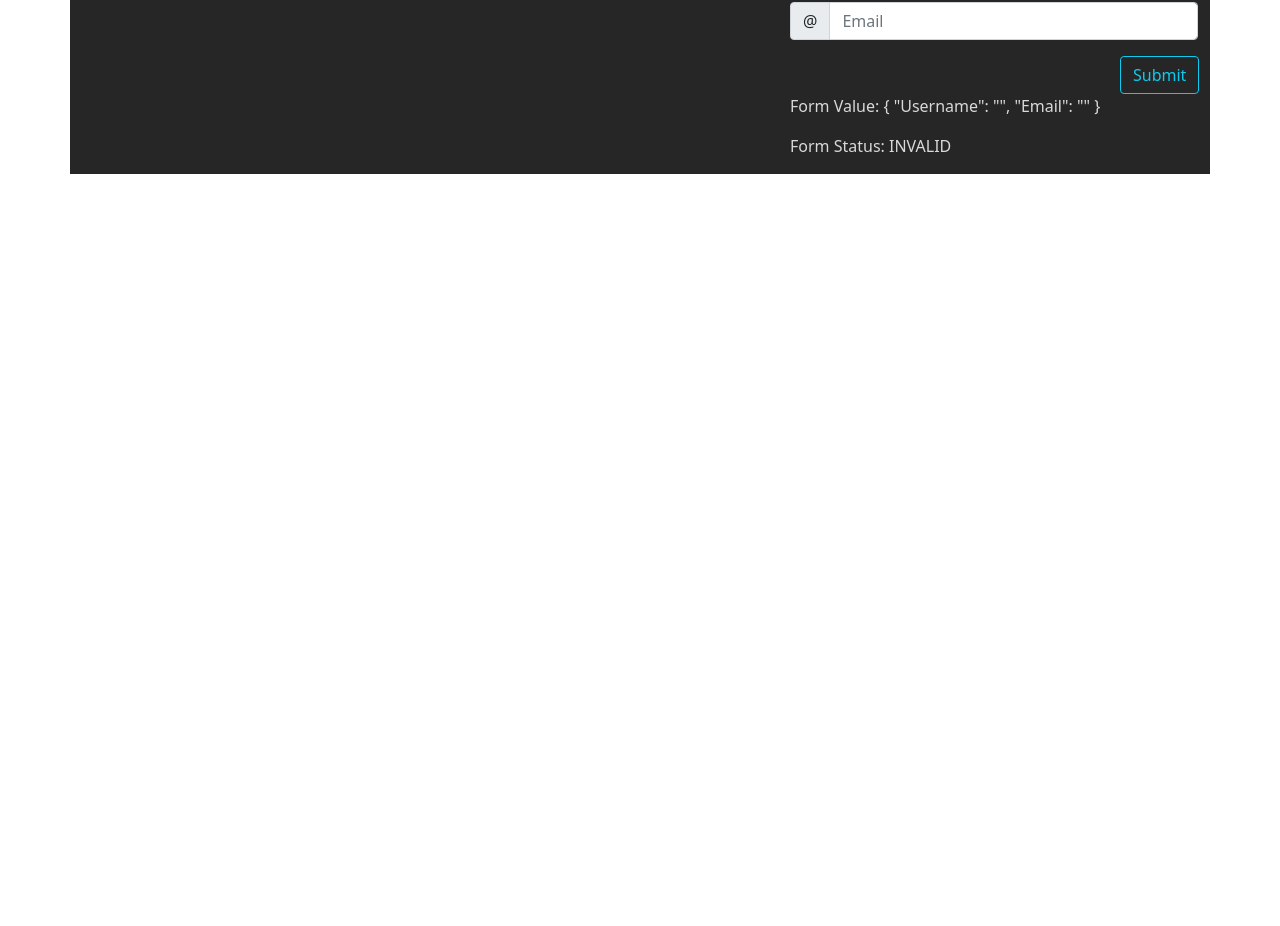
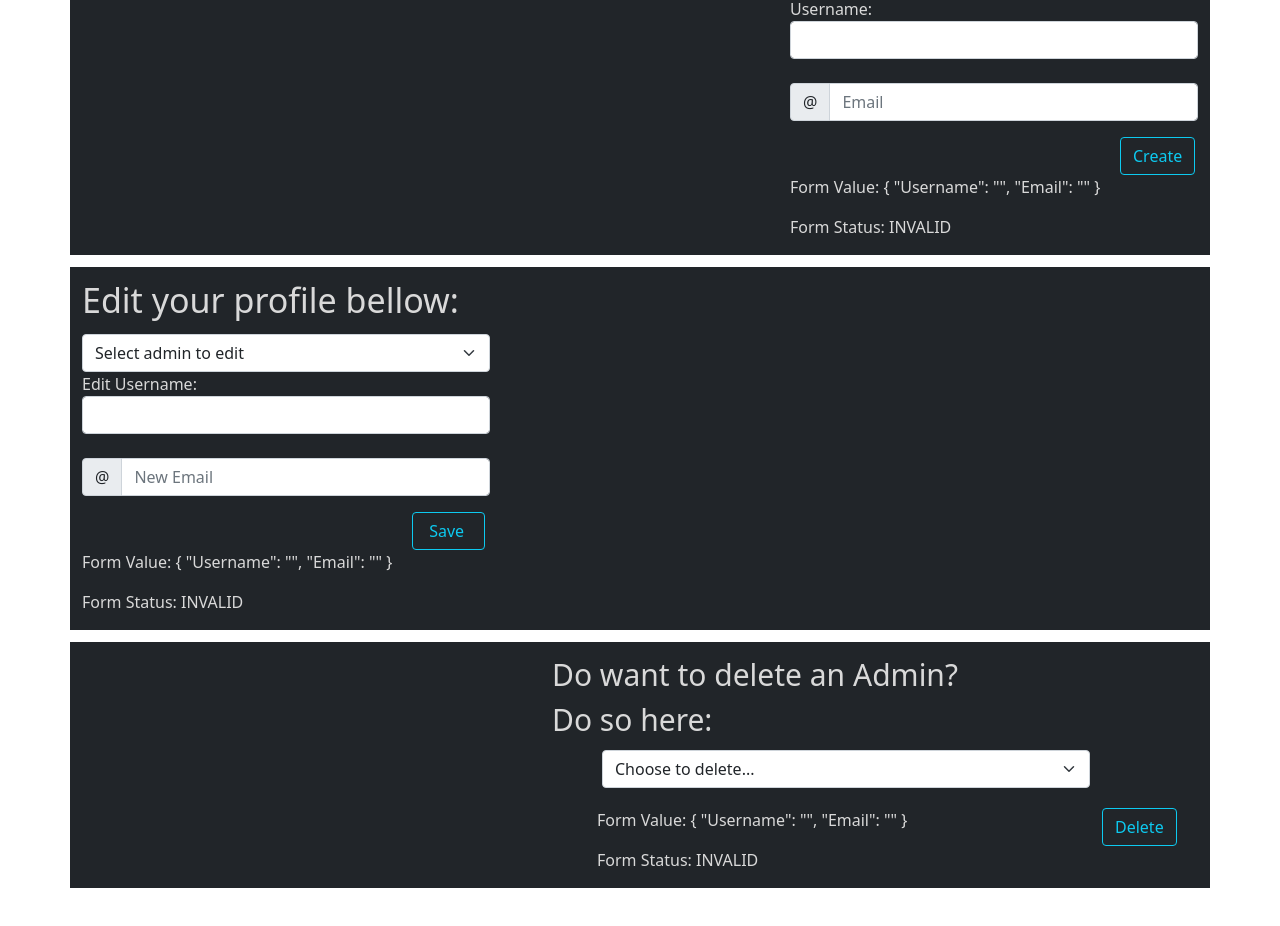
Before and after one commit to iNkidzy/StudyBuddy-Front-end, an Angular app: page / in a window 1280 px wide. Shown: the part 666-1592 px from the top of the page. Before the commit the page ends 1140 px from the top, so only its background shows below. Built offline with nearby package versions, Linux system fonts and the light colour scheme; no server answers.

Commit message:
CRUDFormsLayout

```diff
--- a/src/app/admin/admin-list/admin-list.component.css
+++ b/src/app/admin/admin-list/admin-list.component.css
@@ -1,15 +1,3 @@
-#form{
-  border-style: solid;
-  border-color: black;
-  border-width: 1px;
-
-  background-color: white;
-
-  margin-right: 100px;
-  margin-left: 3px;
-  margin-bottom: 10px;
-}
-
 #boxform{
   margin-top: 10px;
   margin-right: 590px;
@@ -17,8 +5,19 @@
 
 }
 
+#formBox{
+  margin-top: 10px;
+  margin-left: 470px;
+  width: 540px;
+}
+#submitEdit{
+  position: revert;
+  padding-right: 20px;
+
+
+}
+
 #input{
-
   margin-right: 500px;
   margin-left: 170px;
 }
@@ -29,21 +28,61 @@ height: 340px;
 
 #formRead{
 
-  margin-bottom: 300px;
+  margin-bottom: 20px;
   margin-left: 700px;
   display-inside: ruby-base-container;
 }
 
+#formUpdate{
+  margin-bottom: 20px;
+  margin-right:700px;
+  display-inside: ruby-text-container;
+
+}
+
+#formDelete{
+  margin-bottom: 20px;
+  margin-right:620px;
+  display-inside: ruby-text-container;
+}
 
 #listadmin{
 
- font-size: 20px;
+ font-size: 25px;
  --bs-font-sans-serif-font-family: "Apple SD Gothic Neo";
 
 }
 
 #Header2{
-
+  font-size: 34px;
   color: #d9d9d9;
   --bs-font-sans-serif-font-family: system-ui, "Apple SD Gothic Neo", bold;
 }
+
+#HeaderEdit{
+  font-size: 34px;
+  color: #d9d9d9;
+  --bs-font-sans-serif-font-family: system-ui, "Apple SD Gothic Neo", bold;
+}
+
+
+#selectDelete{
+   margin-bottom: 20px;
+   margin-left: 50px;
+}
+
+#Headerdelete{
+  position: inherit;
+  padding-top: 10px;
+  padding-bottom: 240px;
+  font-size: 30px;
+  color: #d9d9d9;
+  --bs-font-sans-serif-font-family: system-ui, "Apple SD Gothic Neo", bold;
+
+}
+
+#inputDelete{
+  position: absolute;
+  margin-left: 220px;
+
+}
--- a/src/app/admin/admin-list/admin-list.component.html
+++ b/src/app/admin/admin-list/admin-list.component.html
@@ -38,9 +38,9 @@
     <div class="container-md">
       <h3 style="padding: 20px">Hello Admin! Here are your fellow friends: </h3>
 
-      <ul style="background: #f2f2f2; ">
+      <ul style="background: #d9d9d9; ">
         <ul id="listadmin">
-        <li *ngFor="let admin of Admins"><a>Username:   </a> {{admin.name}}<br><a>Email:  </a>{{admin.email}}
+        <li *ngFor="let admin of Admins"><a>Username:   </a> {{admin.username}}<br><a>Email:  </a>{{admin.email}}
 
         </li>
         </ul>
@@ -49,10 +49,10 @@
     </div>
 
 
-<div class="container-lg" style="background: #262626;" >
+<div class="container-lg" style="background: #212529;" >
 
   <form class="row gx-3 gy-2 align-items-center" id = "formRead" action="#">
-    <div class="form-group" style="background:#262626">
+    <div class="form-group" style="background:#212529">
       <legend aria-describedby="emailHelp">
         <small id="Header2" class="form-text">Hey! Did you know that you can create a new Admin here:</small>
       </legend>
@@ -66,7 +66,7 @@
       </div>
 
       <div  style="margin-left: 330px">
-      <input class="btn btn-outline-info" id="inputSubmit" type="submit" value="Submit">
+      <input class="btn btn-outline-info" id="inputSubmit" type="submit" value="Create">
       </div>
                                     <!-- json data validation -->
       <p style="color: #d9d9d9" >
@@ -82,6 +82,84 @@
   </form>
 </div>
 
+                                 <!--- Admin Update -->
+
+    <div class="container-lg" style="background: #212529;" >
+
+      <form class="row gx-3 gy-2 align-items-center" id = "formUpdate" action="#">
+        <div class="form-group" style="background:#212529">
+          <legend aria-describedby="emailHelp">
+            <small id="HeaderEdit" class="form-text"> Edit your profile bellow:</small>
+          </legend>
+
+
+          <select class="form-select" aria-label="Default select example">
+            <option selected>Select admin to edit</option>
+            <option value="1">Nadia</option>
+            <option value="2">Martin</option>
+            <option value="3">Chili</option>
+          </select>
+
+          <div>
+            <label for="name2" style="color: #d9d9d9">Edit Username:</label><br>
+            <input type="text" class="form-control" id="name2" name="name" value=""><br>
+          </div>
+          <div class="input-group mb-3">
+            <span class="input-group-text" id="basic-addon3">@</span>
+            <input type="text" class="form-control" placeholder="New Email" aria-label="New Email" aria-describedby="basic-addon1">
+          </div>
+
+          <div  style="margin-left: 330px">
+            <input class="btn btn-outline-info" id="submitEdit" type="submit" value=" Save">
+          </div>
+          <!-- json data validation -->
+          <p style="color: #d9d9d9" >
+            Form Value: {{ profileForm.value | json }}
+          </p>
+
+
+          <p style="color: #d9d9d9">
+            Form Status: {{ profileForm.status }}
+          </p>
+
+        </div>
+      </form>
+    </div>
+
+
+
+                                  <!-- Admin Delete -->
+    <div class="container-lg" style="background: #212529;" >
+
+      <form class="row gx-3 gy-2 align-items-center" id = "formDelete" action="#">
+        <div class="form-group" style="background:#212529" id="formBox">
+          <legend aria-describedby="emailHelp">
+            <small  class="form-text" id="Headerdelete">Do want to delete an Admin?<br> Do so here:</small>
+          </legend>
+          <select class="form-select" id="selectDelete" aria-label="Default select example">
+            <option selected routerLinkActive="active">Choose to delete...</option>
+            <option value="1">Nadia</option>
+            <option value="2">Martin</option>
+            <option value="3">Chili</option>
+          </select>
+
+          <div  style="margin-left: 330px">
+            <input class="btn btn-outline-info" id="inputDelete" type="submit" value="Delete">
+          </div>
+          <!-- json data validation -->
+          <p style="color: #d9d9d9;margin-left: 45px;" >
+            Form Value: {{ profileForm.value | json }}
+          </p>
+
+
+          <p style="color: #d9d9d9; margin-left: 45px;">
+            Form Status: {{ profileForm.status }}
+          </p>
+
+        </div>
+      </form>
+    </div>
+
 
      </div>
   </main>
--- a/src/app/admin/shared/admin.model.ts
+++ b/src/app/admin/shared/admin.model.ts
@@ -1,5 +1,4 @@
 export interface Admin{
-  name: string;
   username: string;
   email: string;
   //  isComplete: boolean;
--- a/src/app/admin/shared/admin.service.ts
+++ b/src/app/admin/shared/admin.service.ts
@@ -19,7 +19,7 @@ export class AdminService {
 
 // Create
   create(admin: Admin): Observable<Admin> {
-    return this.http.post<Admin>('https://localhost:51961/api/admin', admin);
+    return this.http.post<Admin>('https://localhost:51961/api/user', admin);
   }
 
   // GetAllAdmins
@@ -34,12 +34,12 @@ export class AdminService {
 
   // GetCats byID
   findById(id: number): Observable<Admin> {
-    return this.http.get<Admin>('https://localhost:51961/api/admins/' + id);
+    return this.http.get<Admin>('https://localhost:51961/api/user/' + id);
   }
 
   // Delete by ID
   delete(id: number): Observable<Admin> {
-    return this.http.delete<Admin>('https://localhost:51961/api/admins/' + id);
+    return this.http.delete<Admin>('https://localhost:51961/api/user/' + id);
   }
 
   // Add Edit Cats Here:
```
